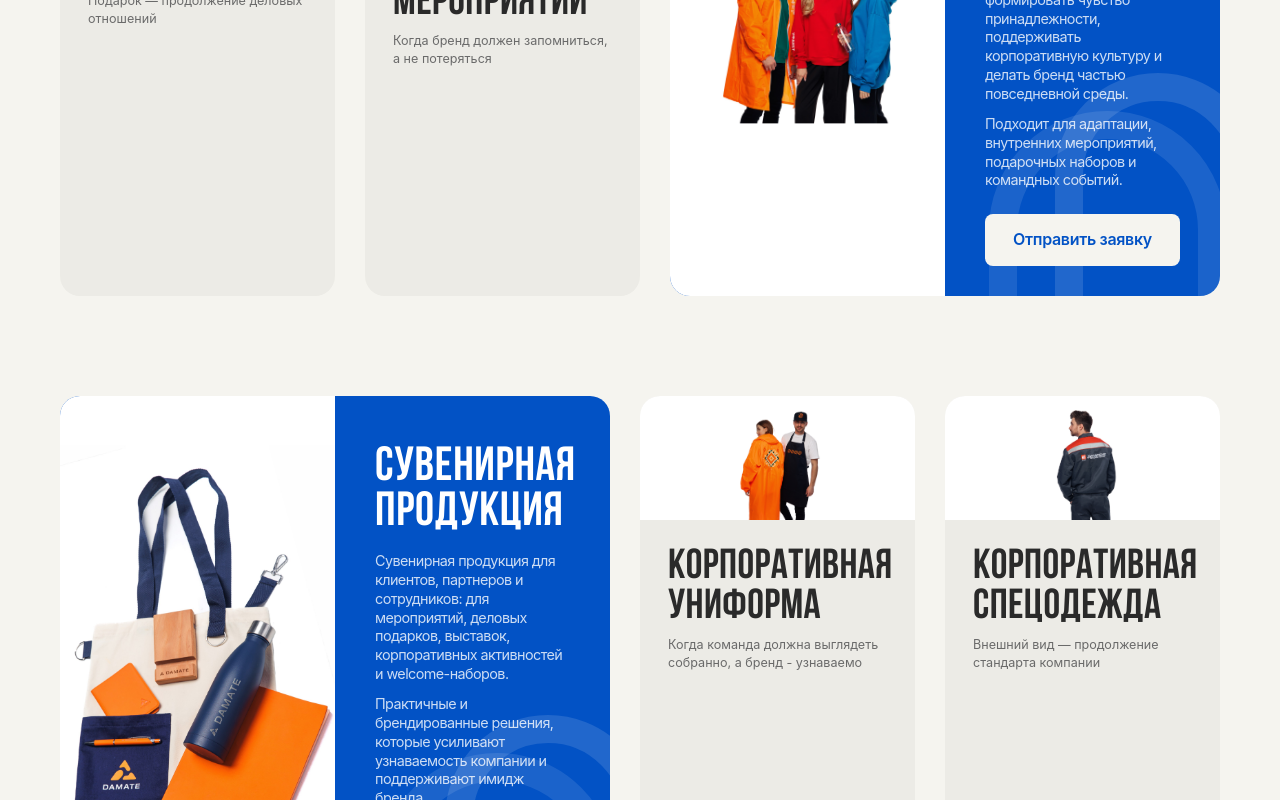
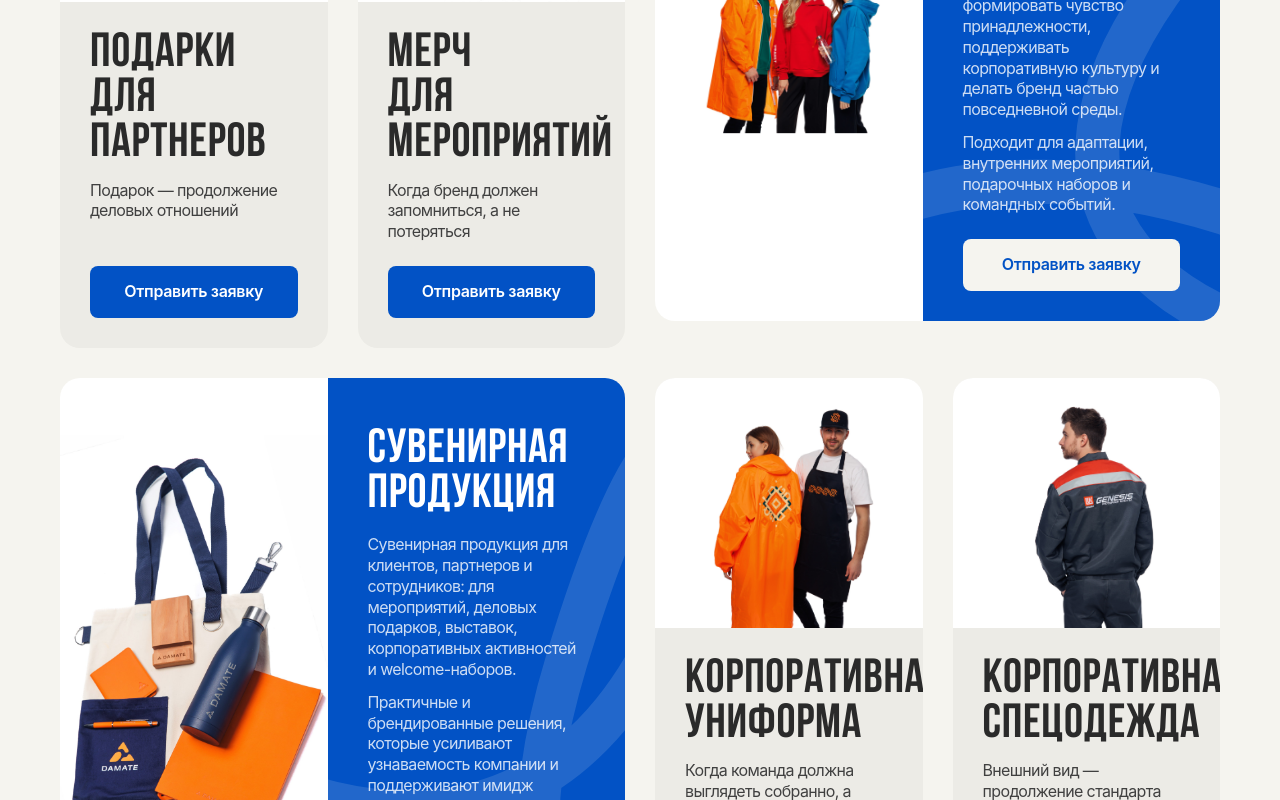
Before and after one commit to true-lnz/dm-merch-ru, a Next.js app: page / in a window 1280 px wide. Shown: the part 1520-2320 px from the top of the page. Built offline with nearby package versions, Linux system fonts and the light colour scheme.

Commit message:
Рефакторинг HomeDigest

```diff
--- a/src/app/(frontend)/globals.css
+++ b/src/app/(frontend)/globals.css
@@ -4,7 +4,7 @@
 
 @font-face {
   font-family: "Adderley";
-  src: url("/public/fonts/Adderley-Bold.woff") format("woff");
+  src: url("/fonts/Adderley-Bold.woff") format("woff");
   font-style: normal;
   font-weight: 700;
   font-display: swap;
--- a/src/widgets/home-digest/home-digest.data.ts
+++ b/src/widgets/home-digest/home-digest.data.ts
@@ -1,8 +1,8 @@
-export type HomeDigestSmallCard = {
+export type HomeDigestDefaultCard = {
   id: string;
-  variant: "small";
+  variant: "default";
   title: string;
-  lead: string;
+  description: string;
   image: {
     src: string;
     alt: string;
@@ -11,12 +11,14 @@ export type HomeDigestSmallCard = {
   };
 };
 
-export type HomeDigestWideCard = {
+export type HomeDigestWildCard = {
   id: string;
-  variant: "wide";
+  variant: "wild";
   title: string;
-  lead: string;
+  description: string;
+  mobileDescription: string;
   details: string;
+  backgroundImageSrc: string;
   image: {
     src: string;
     alt: string;
@@ -25,7 +27,7 @@ export type HomeDigestWideCard = {
   };
 };
 
-export type HomeDigestCard = HomeDigestSmallCard | HomeDigestWideCard;
+export type HomeDigestCard = HomeDigestDefaultCard | HomeDigestWildCard;
 
 export const DIGEST_TITLE = "1571+ проект\nпод задачи бизнеса";
 
@@ -37,9 +39,9 @@ export const DIGEST_CTA_LABEL = "Отправить заявку";
 export const DIGEST_CARDS: HomeDigestCard[] = [
   {
     id: "partners",
-    variant: "small",
+    variant: "default",
     title: "Подарки\nдля партнеров",
-    lead: "Подарок — продолжение деловых отношений",
+    description: "Подарок — продолжение деловых отношений",
     image: {
       src: "/home/digest-partners.png",
       alt: "Подарок для партнеров",
@@ -49,9 +51,9 @@ export const DIGEST_CARDS: HomeDigestCard[] = [
   },
   {
     id: "events",
-    variant: "small",
+    variant: "default",
     title: "Мерч\nдля мероприятий",
-    lead: "Когда бренд должен запомниться, а не потеряться",
+    description: "Когда бренд должен запомниться, а не потеряться",
     image: {
       src: "/home/digest-events.png",
       alt: "Мерч для мероприятий",
@@ -61,11 +63,14 @@ export const DIGEST_CARDS: HomeDigestCard[] = [
   },
   {
     id: "team",
-    variant: "wide",
+    variant: "wild",
     title: "Мерч\nдля команды",
-    lead:
+    description:
       "Мерч для сотрудников, который помогает формировать чувство принадлежности, поддерживать корпоративную культуру и делать бренд частью повседневной среды.",
+    mobileDescription:
+      "Подходит для внутренних мероприятий, подарочных наборов и командных событий",
     details: "Подходит для адаптации, внутренних мероприятий, подарочных наборов и командных событий.",
+    backgroundImageSrc: "/home/img_card_cover_home_digest_v1.svg",
     image: {
       src: "/home/digest-team.png",
       alt: "Мерч для команды",
@@ -75,12 +80,15 @@ export const DIGEST_CARDS: HomeDigestCard[] = [
   },
   {
     id: "souvenirs",
-    variant: "wide",
+    variant: "wild",
     title: "Сувенирная\nпродукция",
-    lead:
+    description:
       "Сувенирная продукция для клиентов, партнеров и сотрудников: для мероприятий, деловых подарков, выставок, корпоративных активностей и welcome-наборов.",
+    mobileDescription:
+      "Практичные и брендированные решения, которые усиливают узнаваемость компании",
     details:
       "Практичные и брендированные решения, которые усиливают узнаваемость компании и поддерживают имидж бренда.",
+    backgroundImageSrc: "/home/img_card_cover_home_digest_v2.svg",
     image: {
       src: "/home/digest-souvenirs.png",
       alt: "Сувенирная продукция",
@@ -90,9 +98,9 @@ export const DIGEST_CARDS: HomeDigestCard[] = [
   },
   {
     id: "uniform",
-    variant: "small",
+    variant: "default",
     title: "Корпоративная\nуниформа",
-    lead: "Когда команда должна выглядеть собранно, а бренд - узнаваемо",
+    description: "Когда команда должна выглядеть собранно, а бренд - узнаваемо",
     image: {
       src: "/home/digest-uniform.png",
       alt: "Корпоративная униформа",
@@ -102,9 +110,9 @@ export const DIGEST_CARDS: HomeDigestCard[] = [
   },
   {
     id: "workwear",
-    variant: "small",
+    variant: "default",
     title: "Корпоративная\nспецодежда",
-    lead: "Внешний вид — продолжение стандарта компании",
+    description: "Внешний вид — продолжение стандарта компании",
     image: {
       src: "/home/digest-workwear.png",
       alt: "Корпоративная спецодежда",
--- a/src/widgets/home-digest/home-digest.tsx
+++ b/src/widgets/home-digest/home-digest.tsx
@@ -1,10 +1,9 @@
 "use client";
 
 import { cn } from "@/shared/lib/cn";
-import { Carousel, CarouselContent, CarouselItem } from "@/shared/ui/carousel";
-import { ContentCard } from "@/shared/ui/content-card";
+import { ChevronLeftIcon, ChevronRightIcon } from "lucide-react";
 import Image from "next/image";
-import { useState } from "react";
+import { useRef, useState } from "react";
 import { PageSubheading } from "../../shared/ui/page-subheading";
 import { DigestRequestDialog } from "./digest-request-dialog";
 import {
@@ -13,20 +12,21 @@ import {
 	DIGEST_DESCRIPTION,
 	DIGEST_TITLE,
 	type HomeDigestCard,
-	type HomeDigestSmallCard,
-	type HomeDigestWideCard,
+	type HomeDigestDefaultCard,
+	type HomeDigestWildCard,
 } from "./home-digest.data";
 
-const DIGEST_ROWS = [
-  ["partners", "events", "team"],
-  ["souvenirs", "uniform", "workwear"],
-] as const;
+const MOBILE_DIGEST_ORDER = ["team", "souvenirs", "partners", "events", "uniform", "workwear"] as const;
 
 const digestCardsById = new Map(DIGEST_CARDS.map((card) => [card.id, card]));
 
 function getDigestCard(cardId: string) {
   return digestCardsById.get(cardId) ?? null;
 }
+
+const MOBILE_DIGEST_CARDS = MOBILE_DIGEST_ORDER
+  .map((cardId) => getDigestCard(cardId))
+  .filter((card): card is HomeDigestCard => card !== null);
 
 function renderTitleLines(title: string) {
   return title.split("\n").map((line) => (
@@ -36,28 +36,10 @@ function renderTitleLines(title: string) {
   ));
 }
 
-function DigestSmallCard({ item }: { item: HomeDigestSmallCard }) {
+function DigestDefaultCard({ item }: { item: HomeDigestDefaultCard }) {
   return (
-    <ContentCard
-      title={renderTitleLines(item.title)}
-      excerpt={item.lead}
-      image={{
-        url: item.image.src,
-        alt: item.image.alt,
-        width: 412,
-        height: 250,
-        sizes: item.image.sizes,
-        className: cn("object-contain object-center", item.image.imageClassName),
-      }}
-      renderCta={true}
-    />
-  );
-}
-
-function DigestWideCard({ item }: { item: HomeDigestWideCard }) {
-  return (
-    <article className="relative flex h-full flex-col overflow-hidden rounded-[20px] bg-[var(--accent)] md:min-h-[540px] xl:grid xl:grid-cols-[minmax(0,1fr)_minmax(0,1fr)]">
-      <div className="relative h-[320px] overflow-hidden bg-white md:h-[420px] xl:h-full">
+    <article className="flex h-full min-h-[447px] flex-col overflow-hidden rounded-[20px] bg-[var(--card-bg)] md:min-h-[540px]">
+      <div className="relative h-[228px] overflow-hidden bg-white md:h-[250px]">
         <Image
           src={item.image.src}
           alt={item.image.alt}
@@ -67,24 +49,101 @@ function DigestWideCard({ item }: { item: HomeDigestWideCard }) {
         />
       </div>
 
-      <div className="relative flex flex-1 flex-col overflow-hidden px-5 pb-5 pt-6 text-white md:px-[30px] md:pb-[30px] md:pt-7 xl:px-[40px] xl:pb-[30px] xl:pt-[50px]">
-        <div className="pointer-events-none absolute -bottom-[34%] -right-[15%] size-[75%] rounded-full border-[28px] border-white/12" />
-        <div className="pointer-events-none absolute -bottom-[52%] -right-[2%] size-[86%] rounded-full border-[28px] border-white/10" />
+      <div className="flex flex-1 flex-col px-5 pb-5 pt-[18px] md:px-[30px] md:pb-[30px] md:pt-[30px]">
+        <h3 className="font-heading text-[32px] leading-[0.94] tracking-[0.015em] text-[var(--heading)] uppercase md:text-[48px]">
+          {renderTitleLines(item.title)}
+        </h3>
+        <p className="mt-[10px] max-w-[19rem] text-[14px] leading-[1.3] tracking-[-0.04em] text-[#404040] md:mt-3 md:max-w-[17.5rem] md:text-[16px]">
+          {item.description}
+        </p>
 
+        <div className="mt-auto pt-[22px] md:pt-6">
+          <DigestRequestDialog className="h-[48px] rounded-[8px] md:h-[52px]" label={DIGEST_CTA_LABEL} />
+        </div>
+      </div>
+    </article>
+  );
+}
+
+function DigestWildCard({ item, mobile = false }: { item: HomeDigestWildCard; mobile?: boolean }) {
+  if (mobile) {
+    return (
+      <article
+        className="relative flex min-h-[447px] flex-col overflow-hidden rounded-[20px]"
+        style={{
+          backgroundImage: `url("${item.backgroundImageSrc}")`,
+          backgroundPosition: "right bottom",
+          backgroundRepeat: "no-repeat",
+          backgroundSize: "cover",
+        }}
+      >
+        <div className="relative h-[228px] overflow-hidden bg-white">
+          <Image
+            src={item.image.src}
+            alt={item.image.alt}
+            fill
+            sizes={item.image.sizes}
+            className={cn("object-contain object-center", item.image.imageClassName)}
+          />
+        </div>
+
+        <div className="relative z-10 flex flex-1 flex-col px-5 pb-5 pt-[18px] bg-[var(--accent)] text-white">
+          <div className="flex-1">
+            <h3 className="font-heading text-[32px] leading-[0.94] tracking-[0.015em] uppercase">
+              {renderTitleLines(item.title)}
+            </h3>
+            <p className="mt-[10px] max-w-[19rem] text-[14px] leading-[1.3] tracking-[-0.04em] text-white/82">
+              {item.mobileDescription}
+            </p>
+          </div>
+
+          <div className="pt-[22px]">
+            <DigestRequestDialog
+              className="h-[48px] rounded-[8px] text-[16px] transition-colors duration-200"
+              label={DIGEST_CTA_LABEL}
+              variant="light"
+            />
+          </div>
+        </div>
+      </article>
+    );
+  }
+
+  return (
+    <article className="relative flex min-h-[500px] overflow-hidden rounded-[20px] xl:min-h-[540px]">
+      <div className="relative w-[calc(50%-15px)] shrink-0 overflow-hidden bg-white">
+        <Image
+          src={item.image.src}
+          alt={item.image.alt}
+          fill
+          sizes={item.image.sizes}
+          className={cn("object-contain object-center", item.image.imageClassName)}
+        />
+      </div>
+
+      <div
+        className="relative bg-[var(--accent)] flex min-w-0 flex-[0_0_calc(50%+15px)] flex-col overflow-hidden px-7 pb-7 pt-8 text-white md:px-10 md:pb-[30px] md:pt-[34px] xl:px-[40px] xl:pt-[50px]"
+        style={{
+          backgroundImage: `url("${item.backgroundImageSrc}")`,
+          backgroundPosition: "right bottom",
+          backgroundRepeat: "no-repeat",
+          backgroundSize: "cover",
+        }}
+      >
         <div className="relative z-10 flex h-full flex-col">
-          <h3 className="max-w-[14rem] font-heading text-[34px] leading-[0.94] tracking-[0.015em] uppercase md:text-[40px] xl:text-[48px]">
+          <h3 className="font-heading text-[40px] leading-[0.94] tracking-[0.015em] uppercase md:text-[44px] xl:text-[48px]">
             {renderTitleLines(item.title)}
           </h3>
-          <p className="mt-4 max-w-[22rem] text-[15px] leading-[1.3] tracking-[-0.04em] text-white/80 md:text-base">
-            {item.lead}
+          <p className="mt-4 text-[15px] leading-[1.3] tracking-[-0.04em] text-white/80 md:text-[16px]">
+            {item.description}
           </p>
-          <p className="mt-3 max-w-[22rem] text-[15px] leading-[1.3] tracking-[-0.04em] text-white/80 md:text-base">
+          <p className="mt-3 text-[15px] leading-[1.3] tracking-[-0.04em] text-white/80 md:text-[16px]">
             {item.details}
           </p>
 
           <div className="mt-auto pt-6">
             <DigestRequestDialog
-              className="h-[52px] rounded-[8px] lg:w-full"
+              className="h-[52px] rounded-[8px] w-full"
               label={DIGEST_CTA_LABEL}
               variant="light"
             />
@@ -95,12 +154,61 @@ function DigestWideCard({ item }: { item: HomeDigestWideCard }) {
   );
 }
 
-function DigestCard({ item }: { item: HomeDigestCard }) {
-  return item.variant === "wide" ? <DigestWideCard item={item} /> : <DigestSmallCard item={item} />;
+function DigestCard({ item, mobile = false }: { item: HomeDigestCard; mobile?: boolean }) {
+  return item.variant === "wild" ? (
+    <DigestWildCard item={item} mobile={mobile} />
+  ) : (
+    <DigestDefaultCard item={item} />
+  );
 }
 
 export function HomeDigest() {
   const [activeIndex, setActiveIndex] = useState(0);
+  const [isMobileContentVisible, setIsMobileContentVisible] = useState(true);
+  const touchStartXRef = useRef<number | null>(null);
+  const touchDeltaXRef = useRef(0);
+
+  const activeMobileCard = MOBILE_DIGEST_CARDS[activeIndex] ?? MOBILE_DIGEST_CARDS[0];
+
+  function updateMobileCard(nextIndex: number) {
+    if (nextIndex === activeIndex || !MOBILE_DIGEST_CARDS[nextIndex]) {
+      return;
+    }
+
+    setIsMobileContentVisible(false);
+    window.setTimeout(() => {
+      setActiveIndex(nextIndex);
+      setIsMobileContentVisible(true);
+    }, 140);
+  }
+
+  function handleMobileTouchStart(event: React.TouchEvent<HTMLDivElement>) {
+    touchStartXRef.current = event.touches[0]?.clientX ?? null;
+    touchDeltaXRef.current = 0;
+  }
+
+  function handleMobileTouchMove(event: React.TouchEvent<HTMLDivElement>) {
+    if (touchStartXRef.current === null) {
+      return;
+    }
+
+    touchDeltaXRef.current = (event.touches[0]?.clientX ?? 0) - touchStartXRef.current;
+  }
+
+  function handleMobileTouchEnd() {
+    if (touchStartXRef.current === null) {
+      return;
+    }
+
+    if (touchDeltaXRef.current <= -36 && activeIndex < MOBILE_DIGEST_CARDS.length - 1) {
+      updateMobileCard(activeIndex + 1);
+    } else if (touchDeltaXRef.current >= 36 && activeIndex > 0) {
+      updateMobileCard(activeIndex - 1);
+    }
+
+    touchStartXRef.current = null;
+    touchDeltaXRef.current = 0;
+  }
 
   return (
     <section className="my-[63px] rounded-t-[40px] px-0 pt-[52px] md:my-[72px] md:pt-16 xl:my-[90px] xl:pt-[76px]">
@@ -108,95 +216,182 @@ export function HomeDigest() {
         title={renderTitleLines(DIGEST_TITLE)}
         description={DIGEST_DESCRIPTION}
         descriptionPlacement="side"
-        className=""
         titleClassName="text-[56px] leading-[0.97] md:text-[72px] xl:text-[96px] xl:leading-[0.97]"
-        descriptionClassName="text-[18px] leading-[1.3] tracking-[-0.04em] text-[#404040] xl:pb-5"
+        descriptionClassName="max-w-[45rem] text-[18px] leading-[1.3] tracking-[-0.04em] text-[#404040] xl:max-w-[44.875rem] xl:pb-5"
       />
 
       <div className="mt-8 pb-[30px] md:hidden">
-        <Carousel
-          opts={{ align: "start", loop: false }}
-          setApi={(api) => {
-            if (!api) {
-              return;
+        {activeMobileCard ? (
+          <article
+            className={cn(
+              "relative flex min-h-[447px] flex-col overflow-hidden rounded-[20px]",
+              activeMobileCard.variant === "wild" ? "text-white" : "bg-[var(--card-bg)] text-[var(--heading)]",
+            )}
+            style={
+              activeMobileCard.variant === "wild"
+                ? {
+                    backgroundImage: `url("${activeMobileCard.backgroundImageSrc}")`,
+                    backgroundPosition: "right bottom",
+                    backgroundRepeat: "no-repeat",
+                    backgroundSize: "cover",
+                  }
+                : undefined
             }
+            onTouchStart={handleMobileTouchStart}
+            onTouchMove={handleMobileTouchMove}
+            onTouchEnd={handleMobileTouchEnd}
+          >
+            <div
+              className={cn(
+                "relative h-[228px] overflow-hidden",
+                activeMobileCard.variant === "wild" ? "bg-white" : "bg-white",
+                "transition-opacity duration-200 ease-out",
+                isMobileContentVisible ? "opacity-100" : "opacity-0",
+              )}
+            >
+              <Image
+                src={activeMobileCard.image.src}
+                alt={activeMobileCard.image.alt}
+                fill
+                sizes={activeMobileCard.image.sizes}
+                className={cn("object-contain object-center", activeMobileCard.image.imageClassName)}
+              />
+            </div>
 
-            setActiveIndex(api.selectedScrollSnap());
-            api.on("select", () => {
-              setActiveIndex(api.selectedScrollSnap());
-            });
-          }}
-        >
-          <CarouselContent className="-ml-0">
-            {DIGEST_CARDS.map((item) => (
-              <CarouselItem key={item.id} className="basis-full pl-0">
-                <DigestCard item={item} />
-              </CarouselItem>
-            ))}
-          </CarouselContent>
-        </Carousel>
-        <div className="mt-5 flex justify-center gap-2">
-          {DIGEST_CARDS.map((item, index) => (
-            <span
-              key={item.id}
-              className={cn(
-                "h-1.5 rounded-full bg-[var(--border)] transition-all",
-                index === activeIndex ? "w-10 bg-[var(--accent)]" : "w-3",
-              )}
-            />
-          ))}
+            <div className={cn(
+							"relative z-10 flex flex-1 flex-col px-5 pb-5 pt-[18px]", activeMobileCard.variant === "wild" ? "bg-[var(--accent)]" : "bg-[var(--card-bg)]" )}>
+              <div
+                className={cn(
+                  "flex-1 transition-opacity duration-200 ease-out",
+                  isMobileContentVisible ? "opacity-100" : "opacity-0",
+                )}
+              >
+                <h3
+                  className={cn(
+                    "font-heading text-[32px] leading-[0.94] tracking-[0.015em] uppercase",
+                    activeMobileCard.variant === "wild" ? "text-white" : "text-[var(--heading)]",
+                  )}
+                >
+                  {renderTitleLines(activeMobileCard.title)}
+                </h3>
+                <p
+                  className={cn(
+                    "mt-[10px] max-w-[19rem] text-[14px] leading-[1.3] tracking-[-0.04em]",
+                    activeMobileCard.variant === "wild" ? "text-white/82" : "text-[#404040]",
+                  )}
+                >
+                  {activeMobileCard.variant === "wild"
+                    ? activeMobileCard.mobileDescription
+                    : activeMobileCard.description}
+                </p>
+              </div>
+
+              <div className="pt-[22px]">
+                <DigestRequestDialog
+                  className="h-[48px] rounded-[8px] text-[16px] transition-colors duration-200"
+                  label={DIGEST_CTA_LABEL}
+                  variant={activeMobileCard.variant === "wild" ? "light" : "accent"}
+                />
+              </div>
+            </div>
+          </article>
+        ) : null}
+        <div className="mt-5 flex justify-center gap-[18px]">
+          <button
+            type="button"
+            aria-label="Предыдущая карточка"
+            onClick={() => updateMobileCard(activeIndex - 1)}
+            disabled={activeIndex === 0}
+            className={cn(
+              "inline-flex size-[58.8px] items-center justify-center rounded-[8px] bg-[#ecebe6] text-[#2a2a2a] transition-colors",
+              activeIndex === 0 ? "opacity-45" : "hover:bg-[#e3e1db]",
+            )}
+          >
+            <ChevronLeftIcon className="size-[24px]" strokeWidth={1.5} />
+          </button>
+          <button
+            type="button"
+            aria-label="Следующая карточка"
+            onClick={() => updateMobileCard(activeIndex + 1)}
+            disabled={activeIndex === MOBILE_DIGEST_CARDS.length - 1}
+            className={cn(
+              "inline-flex size-[58.8px] items-center justify-center rounded-[8px] bg-[#ecebe6] text-[#2a2a2a] transition-colors",
+              activeIndex === MOBILE_DIGEST_CARDS.length - 1 ? "opacity-45" : "hover:bg-[#e3e1db]",
+            )}
+          >
+            <ChevronRightIcon className="size-[24px]" strokeWidth={1.5} />
+          </button>
         </div>
       </div>
 
-      <div className="mt-10 hidden pb-[45px] md:flex md:flex-col md:gap-[30px] xl:hidden">
-        {DIGEST_ROWS.map((row, rowIndex) => {
-          const firstCard = getDigestCard(row[0]);
-          const secondCard = getDigestCard(row[1]);
-          const wideCard = getDigestCard(row[2]);
+      <div className="mt-10 hidden pb-[45px] md:block xl:hidden">
+        <div
+          className="grid min-h-[2250px] gap-[30px]"
+          style={{
+            gridTemplateColumns: "repeat(6, minmax(0, 1fr))",
+            gridTemplateAreas: `
+              "a a a b b b"
+              "c c c c c c"
+              "d d d d d d"
+              "e e e f f f"
+            `,
+          }}
+        >
+          {[
+            { area: "a", cardId: "partners" },
+            { area: "b", cardId: "events" },
+            { area: "c", cardId: "team" },
+            { area: "d", cardId: "souvenirs" },
+            { area: "e", cardId: "uniform" },
+            { area: "f", cardId: "workwear" },
+          ].map(({ area, cardId }) => {
+            const card = getDigestCard(cardId);
 
-          return (
-            <div key={rowIndex} className="flex flex-col gap-[30px]">
-              <div className="flex gap-[30px]">
-                {firstCard ? (
-                  <div className="min-w-0 flex-1">
-                    <DigestCard item={firstCard} />
-                  </div>
-                ) : null}
-                {secondCard ? (
-                  <div className="min-w-0 flex-1">
-                    <DigestCard item={secondCard} />
-                  </div>
-                ) : null}
+            if (!card) {
+              return null;
+            }
+
+            return (
+              <div key={card.id} style={{ gridArea: area }}>
+                <DigestCard item={card} />
               </div>
-
-              {wideCard ? <DigestCard item={wideCard} /> : null}
-            </div>
-          );
-        })}
+            );
+          })}
+        </div>
       </div>
 
       <div className="mt-[49px] hidden pb-[100px] xl:flex xl:flex-col xl:gap-[100px]">
-        {DIGEST_ROWS.map((row, rowIndex) => (
-          <div
-            key={rowIndex}
-            className={cn(
-              "grid min-h-[540px] gap-[30px]",
-              rowIndex === 0
-                ? "grid-cols-[minmax(0,1fr)_minmax(0,1fr)_minmax(0,2fr)]"
-                : "grid-cols-[minmax(0,2fr)_minmax(0,1fr)_minmax(0,1fr)]",
-            )}
-          >
-            {row.map((cardId) => {
-              const card = getDigestCard(cardId);
+        <div
+          className="grid min-h-[1110px] gap-[30px]"
+          style={{
+            gridTemplateColumns: "repeat(12, minmax(0, 1fr))",
+            gridTemplateAreas: `
+              "a a a b b b c c c c c c"
+              "d d d d d d e e e f f f"
+            `,
+          }}
+        >
+          {[
+            { area: "a", cardId: "partners" },
+            { area: "b", cardId: "events" },
+            { area: "c", cardId: "team" },
+            { area: "d", cardId: "souvenirs" },
+            { area: "e", cardId: "uniform" },
+            { area: "f", cardId: "workwear" },
+          ].map(({ area, cardId }) => {
+            const card = getDigestCard(cardId);
 
-              if (!card) {
-                return null;
-              }
+            if (!card) {
+              return null;
+            }
 
-              return <DigestCard key={card.id} item={card} />;
-            })}
-          </div>
-        ))}
+            return (
+              <div key={card.id} style={{ gridArea: area }}>
+                <DigestCard item={card} />
+              </div>
+            );
+          })}
+        </div>
       </div>
     </section>
   );
```
Also changed, not shown: 1 other file (tests, documents, lock files or other folders).
